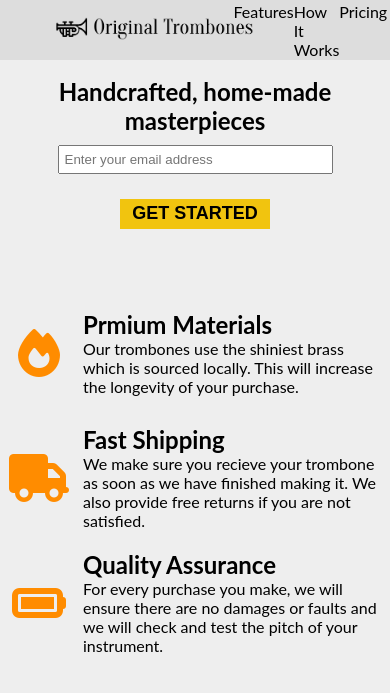
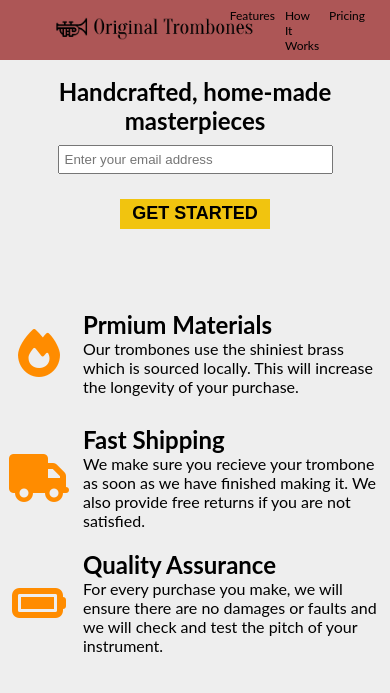
Before and after one commit to Alessag/Trombone, a plain HTML site: page index.html in a window 390 px wide. Shown: the top 693 px of the page. Drawn offline with Linux system fonts and the light colour scheme.

Commit message:
Responsive header

```diff
--- a/main.css
+++ b/main.css
@@ -40,12 +40,50 @@ body {
     list-style: none;
     width: 35vw;
     justify-content: space-around;
+    font-size: initial;
 
 }
 
 #header a {
     text-decoration: none;
     color: black;
+}
+
+@media (max-width: 575px){
+    #header {
+        height: 60px;
+        display: flex;
+        flex-direction: row;
+        top: 0;
+        justify-content: space-around;
+        align-items: center;
+        /* padding: 0 20px; */
+        position: sticky;
+        background: rgb(173, 86, 86);
+
+    }
+    #header #header-img {
+        width: 100%;
+        height: 100%;
+        max-width: 250px;
+        justify-content: left;
+        /* margin-left: 5px; */
+    }
+
+    #header .nav-bar ul {
+        display: flex;
+        flex-direction: row;
+        list-style: none;
+        width: 35vw;
+        justify-content: flex-end;
+        font-size: 12px;
+
+    }
+
+    #header .nav-bar ul li{
+        padding: 0 5px;
+    }
+
 }
 
 /*------------------------------------*
```
